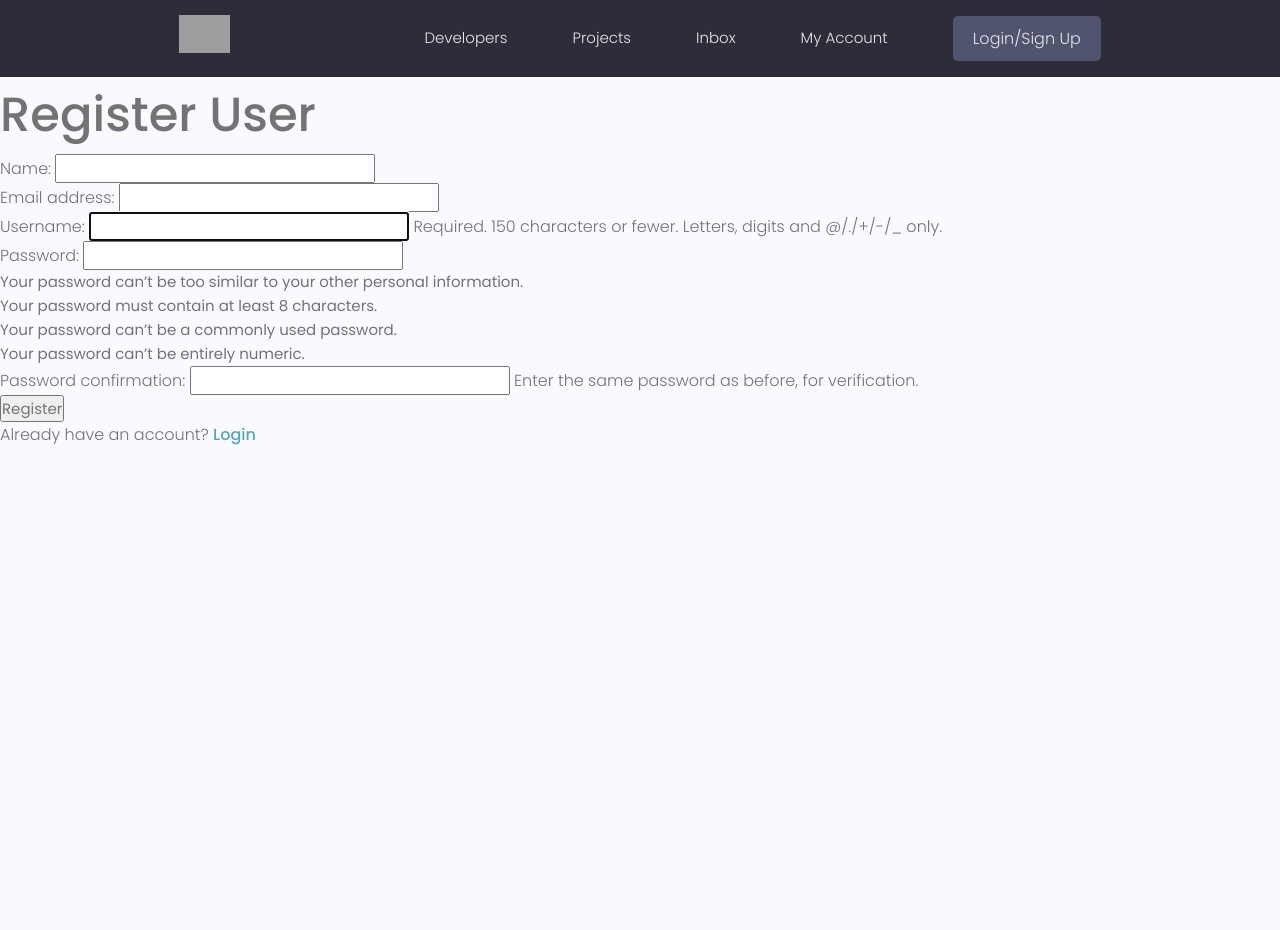
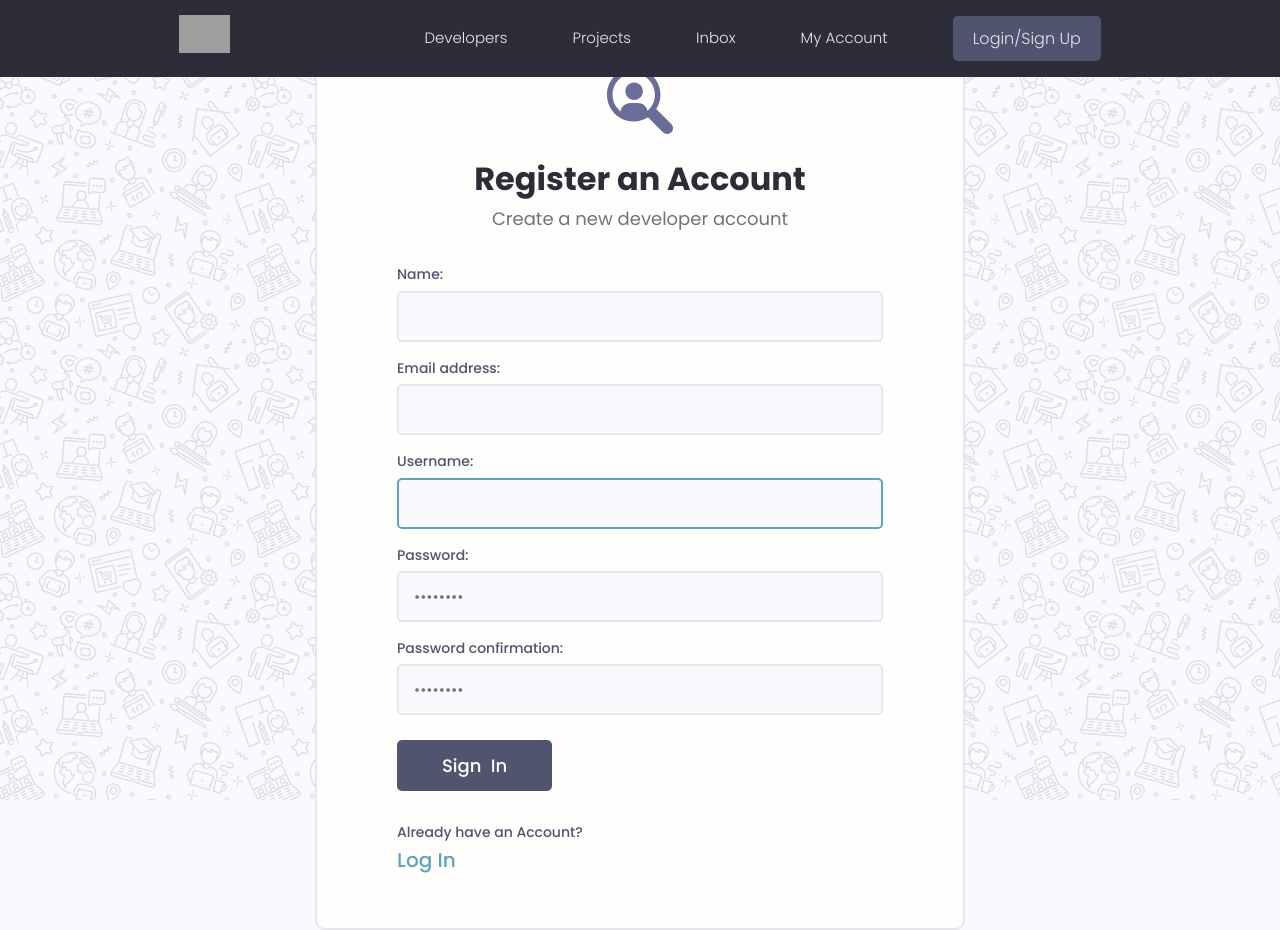
Before and after one commit to michelmarcondes/django-study-with-docker, a Django app: page /register/ in a window 1280 px wide. Before the commit the page ends 445 px from the top, so only its background shows below. Run offline with Django 4.2, Linux system fonts and the light colour scheme; some libraries are stand-ins or nearby versions; grey boxes are pictures that could not be loaded.

Commit message:
Styling Login & Register Page

```diff
--- a/app/static/styles/app.css
+++ b/app/static/styles/app.css
@@ -659,7 +659,7 @@ img {
   left: 0;
   bottom: 0;
   right: 0;
-  background: url(../images/pattern.jpg);
+  background: url('../images/pattern.jpg');
 }
 
 .auth > .card {
--- a/app/static/uikit/app.js
+++ b/app/static/uikit/app.js
@@ -1,4 +1,17 @@
 // Invoke Functions Call on Document Loaded
 document.addEventListener('DOMContentLoaded', function () {
-  hljs.highlightAll();
+  // hljs.highlightAll();
 });
+
+let alertWrapper = document.querySelector('.alert')
+let alertClose = document.querySelector('.alert__close')
+
+
+if (alertWrapper) {
+  // console.log('alert wrapper found')
+  alertClose.addEventListener('click', () => {
+    // console.log('alert close clicked')
+    alertWrapper.style.display = 'none'
+    }
+  )
+}
--- a/app/static/uikit/styles/modules/_alert.css
+++ b/app/static/uikit/styles/modules/_alert.css
@@ -37,6 +37,7 @@
   outline: transparent;
   font-size: 2rem;
   transition: var(--generic-transition);
+  z-index: 1001;
 }
 
 .alert > .alert__close:hover {
--- a/app/templates/main.html
+++ b/app/templates/main.html
@@ -23,13 +23,23 @@
   <body>
     {% include 'navbar.html' %}
 
-    {% if messages %}
+    {% comment %} {% if messages %}
     <ul class="messages">
         {% for message in messages %}
         <li{% if message.tags %} class="{{ message.tags }}"{% endif %}>{{ message }}</li>
         {% endfor %}
     </ul>
+    {% endif %} {% endcomment %}
+
+    {% if messages %}
+      {% for message in messages %}
+        <div class="alert alert--{{message.tags}}">
+          <p class="alert__message">{{message}}</p>
+          <button class="alert__close">x</button>
+        </div>
+      {% endfor %}
     {% endif %}
+
 
     {% block content %}
 
@@ -37,4 +47,5 @@
 
 
   </body>
+  <script src="{% static 'uikit/app.js' %}"></script>
 </html>
--- a/app/users/forms.py
+++ b/app/users/forms.py
@@ -1,3 +1,4 @@
+from operator import contains
 from django.forms import ModelForm
 from django.contrib.auth.forms import UserCreationForm
 from django.contrib.auth.models import User
@@ -10,3 +11,14 @@ class CustomUserCreationForm(UserCreationForm):
         labels = {
             'first_name': 'Name'
         }
+
+    def __init__(self, *args, **kwargs):
+        super(CustomUserCreationForm, self).__init__(*args, **kwargs)
+
+        print(self.fields.items())
+
+        for name, field in self.fields.items():
+            if str(name).find('password') > -1:
+                field.widget.attrs.update({'placeholder': '••••••••'})
+
+            field.widget.attrs.update({'class': 'input input--text'})
--- a/app/users/templates/users/login_register.html
+++ b/app/users/templates/users/login_register.html
@@ -1,28 +1,99 @@
 {% extends 'main.html' %}
+{% load static %}
 
 {% block content %}
 
 {% if page == 'register' %}
 
-<H1>Register User</H1>
+<div class="auth">
+    <div class="card">
+      <div class="auth__header text-center">
+        <a href="/">
+          <img src="{% static 'images/icon.svg' %}" alt="icon" />
+        </a>
+        <h3>Register an Account</h3>
+        <p>Create a new developer account</p>
+      </div>
 
-<form action="{% url 'register' %}" method="post">
-    {% csrf_token %}
-    {{ form.as_p }}
-    <input type="submit" value="Register">
-</form>
+      <form action="{% url 'register' %}" method="post" class="form auth__form">
+          {% csrf_token %}
 
-<p>Already have an account? <a href="{% url 'login' %}">Login</a></p>
+          {% for field in form %}
+        <div class="form__field">
+          <label for="formInput#text">{{ field.label }}: </label>
+          {{ field }}
+
+           {% comment %} {%  if field.help_text %}
+          <!-- <small>{{ field.help_text }}</small> -->
+           {% endif %}  {% endcomment %}
+
+          {% for error in field.errors %}
+            <small style='color: red;'>{{ error }}</small>
+          {% endfor %}
+
+        </div>
+        {% endfor %}
+
+
+        <div class="auth__actions">
+          <input class="btn btn--sub btn--lg" type="submit" value="Sign  In" />
+        </div>
+      </form>
+      <div class="auth__alternative">
+        <p>Already have an Account?</p>
+        <a href="{% url 'login' %}">Log In</a>
+      </div>
+    </div>
+  </div>
 
 {% else %}
 
-<form action="{% url 'login' %}" method="post">
-    {% csrf_token %}
-    <input type="text" name="username" placeholder="Username">
-    <input type="password" name="password" placeholder="Enter password">
-    <input type="submit" value="Login">
-</form>
-<p>Don't have an account? <a href="{% url 'register' %}">Sign Up</a></p>
+<div class="auth">
+    <div class="card">
+      <div class="auth__header text-center">
+        <a href="/">
+          <img src="{% static 'images/icon.svg' %}" alt="icon" />
+        </a>
+        <h3>Account Login</h3>
+        <p>Hello Developer, Welcome Back!</p>
+      </div>
+
+      <form action="{% url 'login' %}" method="post" class="form auth__form">
+          {% csrf_token %}
+        <!-- Input:Email -->
+        <div class="form__field">
+          <label for="formInput#text">Username: </label>
+          <input
+            class="input input--text"
+            id="formInput#text"
+            type="text"
+            name="username"
+            placeholder="Enter your username..."
+          />
+        </div>
+
+        <!-- Input:Password -->
+        <div class="form__field">
+          <label for="formInput#password">Password: </label>
+          <input
+            class="input input--password"
+            id="formInput#password"
+            type="password"
+            name="password"
+            placeholder="••••••••"
+          />
+        </div>
+        <div class="auth__actions">
+          <input class="btn btn--sub btn--lg" type="submit" value="Log In" />
+          <a href="forgetpassword.html">Forget Password?</a>
+        </div>
+      </form>
+      <div class="auth__alternative">
+        <p>Don’t have an Account?</p>
+        <a href="{% url 'register' %}">Sign Up</a>
+      </div>
+    </div>
+  </div>
 {% endif %}
 
 {% endblock content %}
```
Also changed, not shown: app/static/images/icon.svg (added), app/static/images/pattern.jpg (added).
